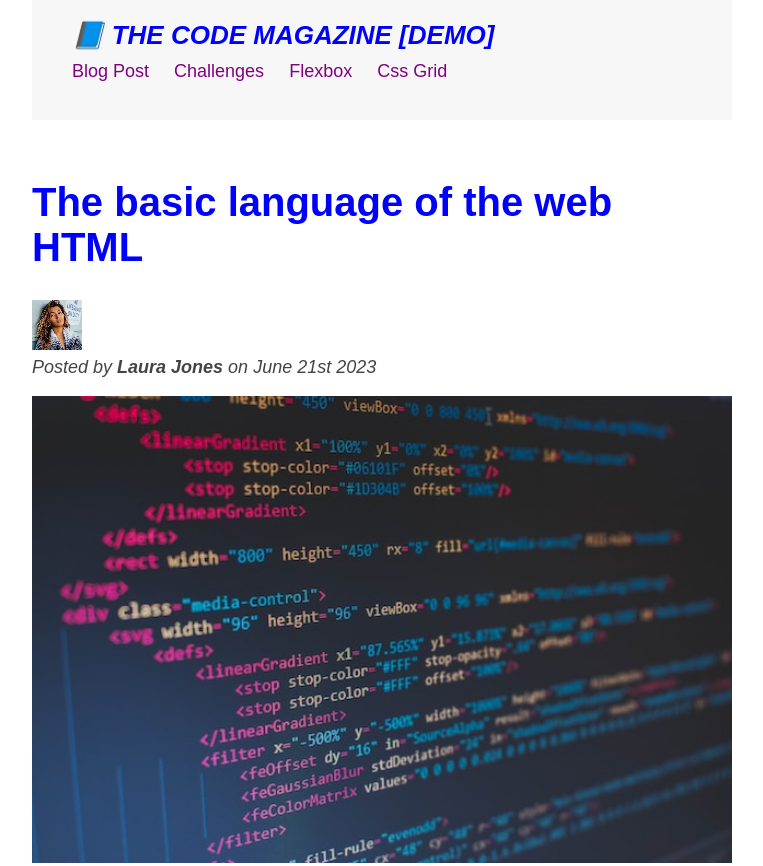
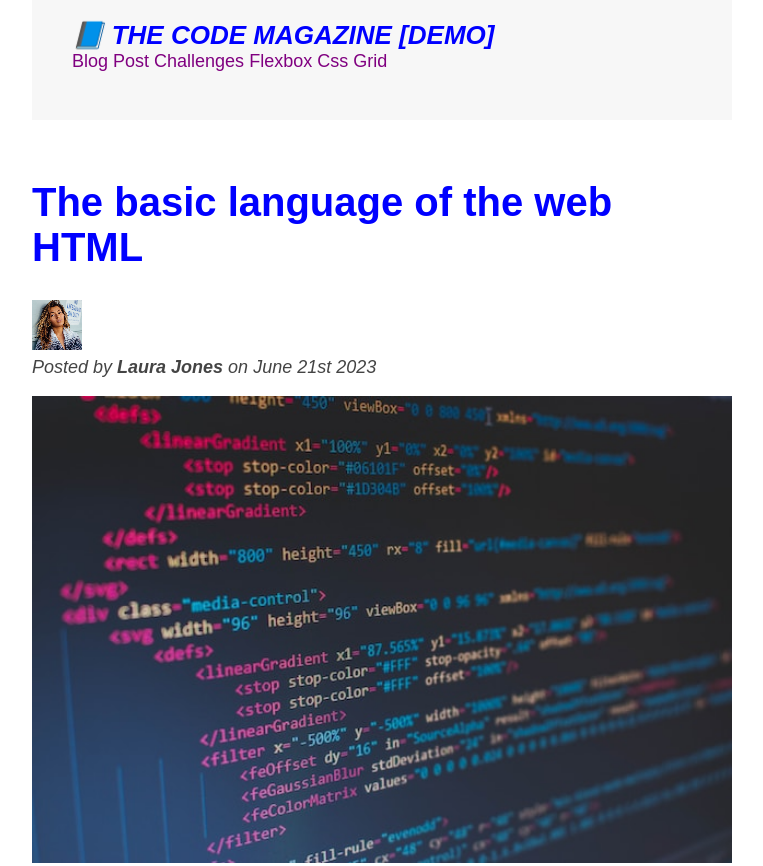
Before and after one commit to Jadline/Web-Development-101, a plain HTML site: page css-101/index.html in a window 1280 px wide. Shown: the top 866 px of the page, without its empty margins (258-1021 px from the left). Drawn offline with Linux system fonts and the light colour scheme.

Commit message:
updating changes

```diff
--- a/css-101/style.css
+++ b/css-101/style.css
@@ -214,16 +214,16 @@ nav{
 /*for inline elements the vertical margins and paddings remain unchanged */
 /*the widths and the height properties do not apply */
 /*they occupy only the required space for their elements */
-nav a:link ,a:visited{
+/* nav a:link ,a:visited{
     /* background-color:orangered;
     color:white;
     margin:20px;
     padding:20px; */
-    margin-right:20px;
+    /* margin-right:20px;
     margin-top:10px;
     display:inline-block;
 
-}
+}  */
 nav a:link:last-child,a:visited:last-child{
     margin-right:0;
 }
```
